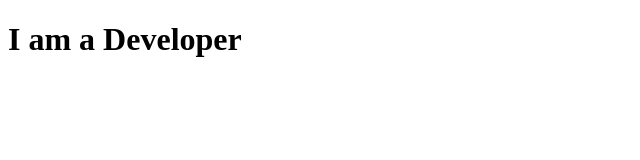
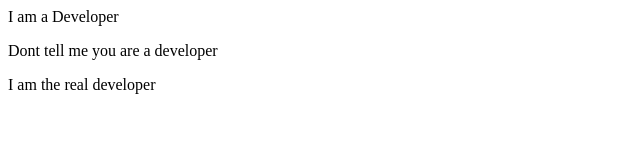
Before and after one commit to PhateSylvester/my_practice, a plain HTML site: page index.html in a window 1280 px wide. Shown: the whole page, without its empty margins (0-640 px from the left). Drawn offline with Linux system fonts and the light colour scheme.

Commit message:
i just committed

```diff
--- a/index.html
+++ b/index.html
@@ -5,7 +5,9 @@
     <meta name="viewport" content="width=, initial-scale=1.0">
     <title>My HTML page</title>
 </head>
-<body>
+<body
     <h1>I am a Developer</h1>
+    <p>Dont tell me you are a developer</p>
+    <p>I am the real developer</p>
 </body>
 </html>
```
Also changed, not shown: hi.html (+3 -0 lines), 1 other file.
